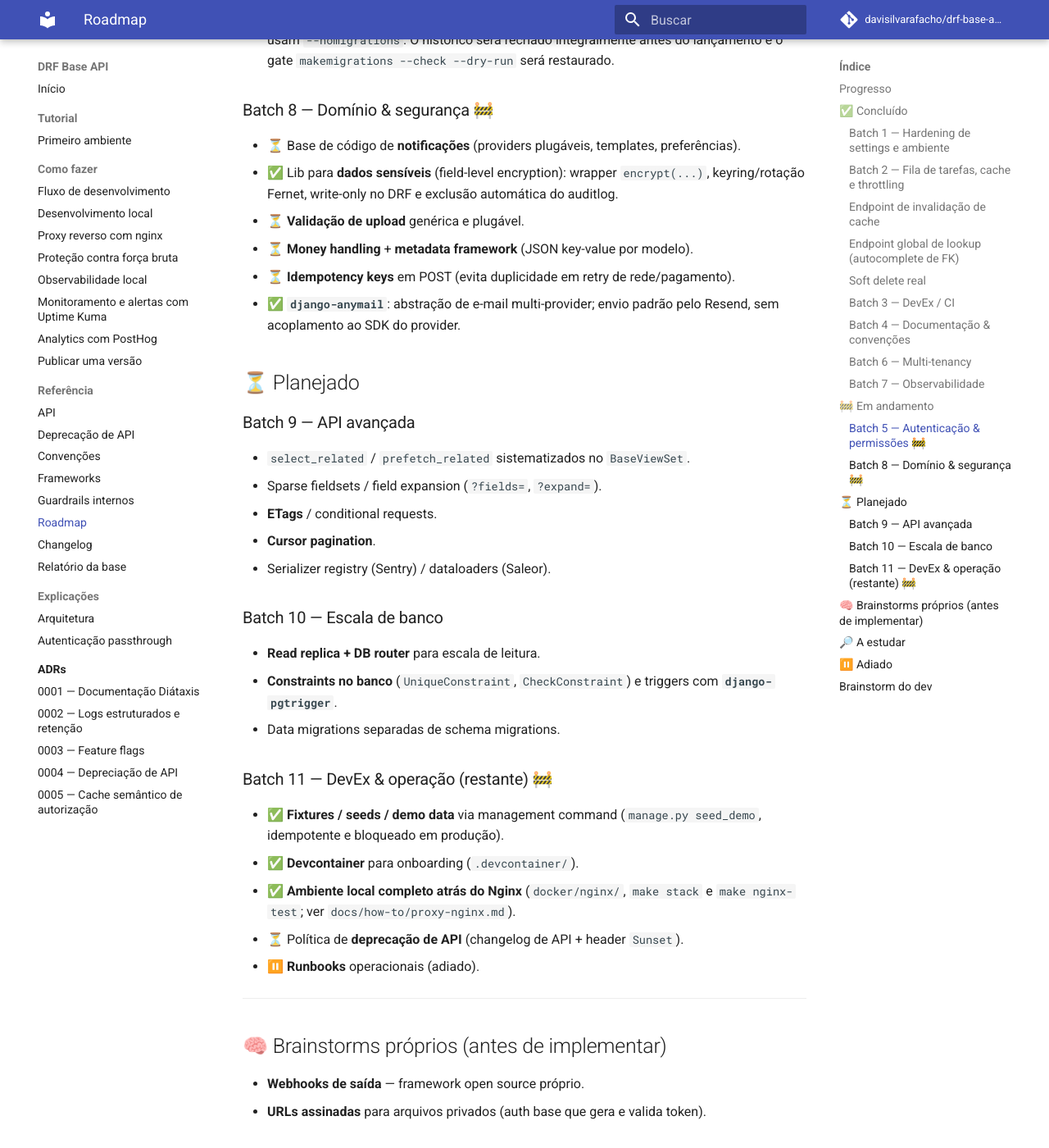
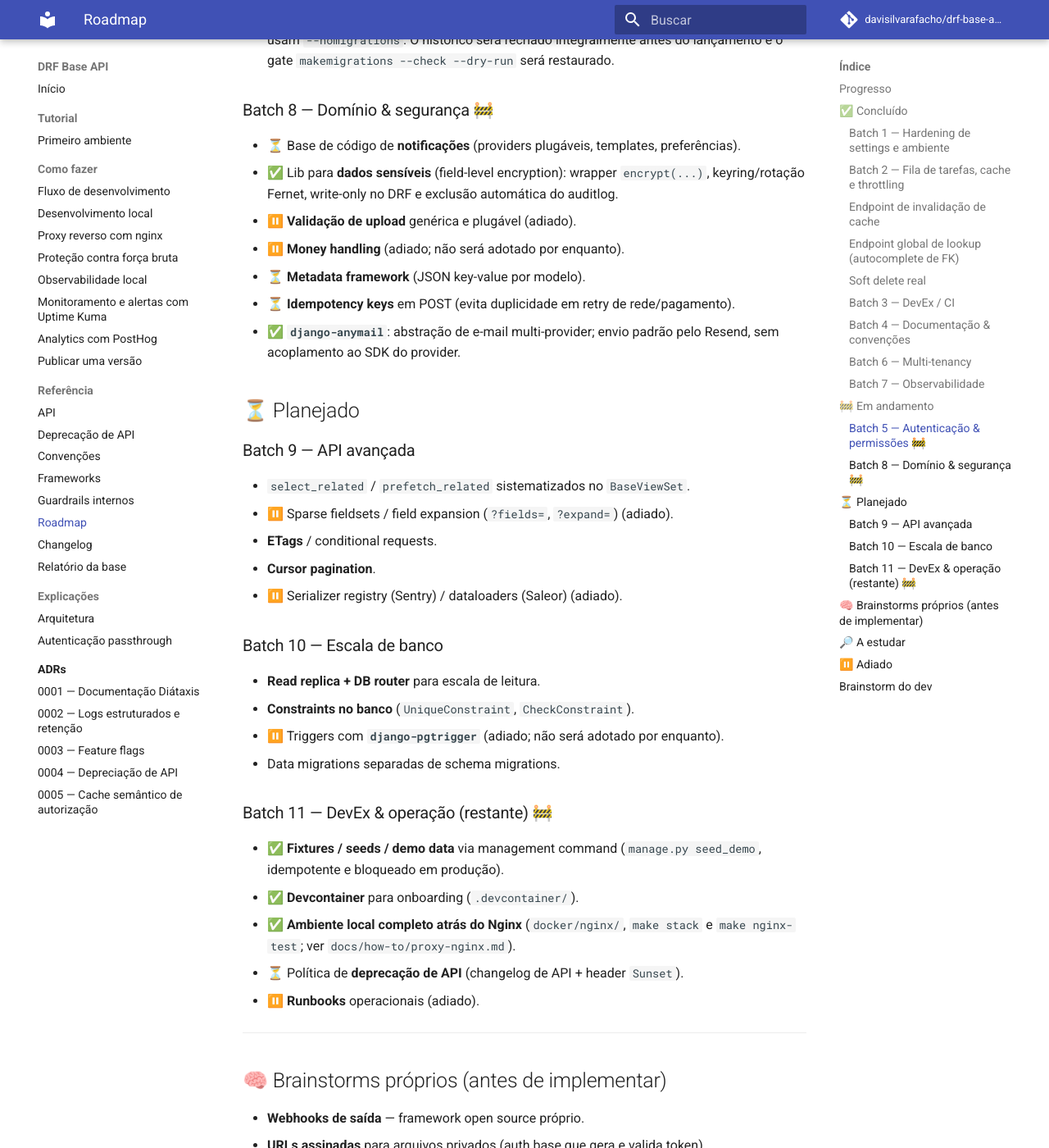
Before and after one commit to davisilvarafacho/django-api-startup-template, an MkDocs documentation site: the page built from docs/ROADMAP.md, in a window 1280 px wide and 1400 px high, scrolled down 4990 px. Shown: the whole window at 82% size. Built offline with MkDocs 1.6.1 and Material for MkDocs 9.7.7, drawn with Linux system fonts in a browser that asks for light colours; comment, search, counter and statistics services are not loaded; some of the changed text lies outside the part shown.

Commit message:
fix: atualizar status de tarefas adiadas no roadmap

```diff
--- a/docs/ROADMAP.md
+++ b/docs/ROADMAP.md
@@ -141,8 +141,9 @@ _Atualizado em 2026-08-02._
 ### Batch 8 — Domínio & segurança 🚧
 - ⏳ Base de código de **notificações** (providers plugáveis, templates, preferências).
 - ✅ Lib para **dados sensíveis** (field-level encryption): wrapper `encrypt(...)`, keyring/rotação Fernet, write-only no DRF e exclusão automática do auditlog.
-- ⏳ **Validação de upload** genérica e plugável.
-- ⏳ **Money handling** + **metadata framework** (JSON key-value por modelo).
+- ⏸️ **Validação de upload** genérica e plugável (adiado).
+- ⏸️ **Money handling** (adiado; não será adotado por enquanto).
+- ⏳ **Metadata framework** (JSON key-value por modelo).
 - ⏳ **Idempotency keys** em POST (evita duplicidade em retry de rede/pagamento).
 - ✅ **`django-anymail`**: abstração de e-mail multi-provider; envio padrão pelo Resend, sem acoplamento ao SDK do provider.
 
@@ -150,14 +151,15 @@ _Atualizado em 2026-08-02._
 
 ### Batch 9 — API avançada
 - `select_related` / `prefetch_related` sistematizados no `BaseViewSet`.
-- Sparse fieldsets / field expansion (`?fields=`, `?expand=`).
+- ⏸️ Sparse fieldsets / field expansion (`?fields=`, `?expand=`) (adiado).
 - **ETags** / conditional requests.
 - **Cursor pagination**.
-- Serializer registry (Sentry) / dataloaders (Saleor).
+- ⏸️ Serializer registry (Sentry) / dataloaders (Saleor) (adiado).
 
 ### Batch 10 — Escala de banco
 - **Read replica + DB router** para escala de leitura.
-- **Constraints no banco** (`UniqueConstraint`, `CheckConstraint`) e triggers com **`django-pgtrigger`**.
+- **Constraints no banco** (`UniqueConstraint`, `CheckConstraint`).
+- ⏸️ Triggers com **`django-pgtrigger`** (adiado; não será adotado por enquanto).
 - Data migrations separadas de schema migrations.
 
 ### Batch 11 — DevEx & operação (restante) 🚧
```
Also changed, not shown: other parts of docs/ROADMAP.md (+6 -1 lines).
